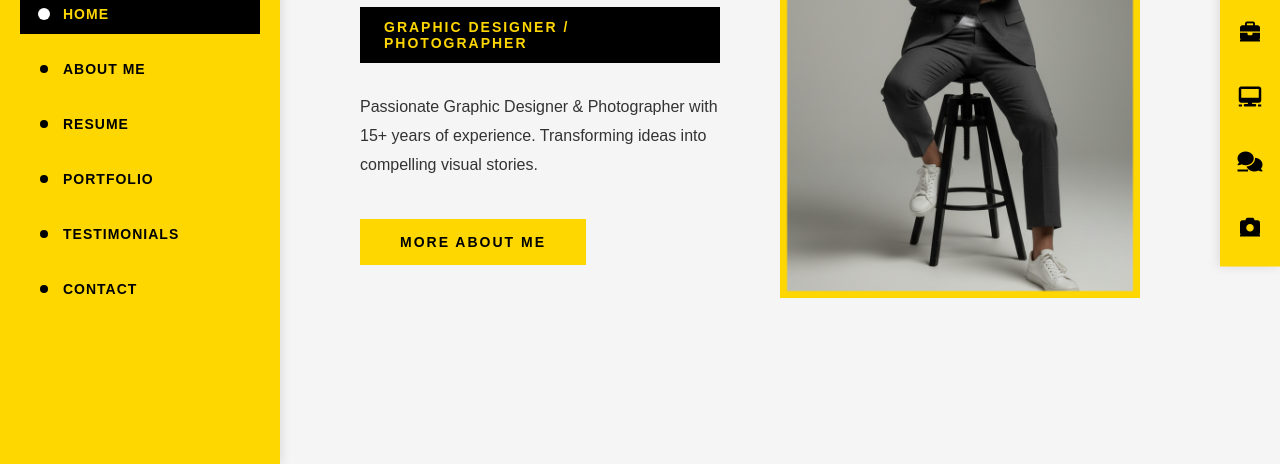
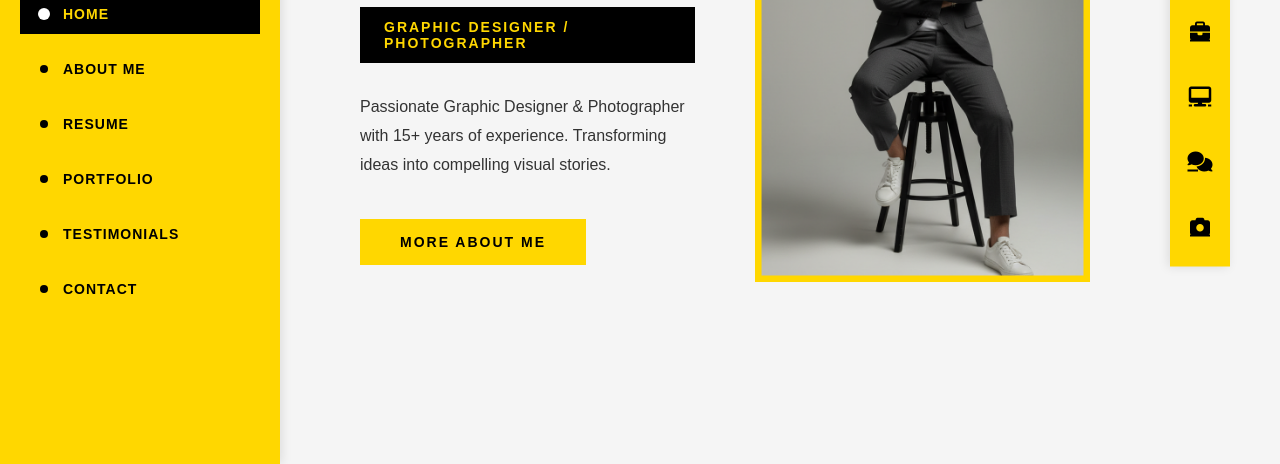
Before and after one commit to abdulahadofficial432-arch/PBA, a website: page index.html in a window 1280 px wide. Shown: the part 336-800 px from the top of the page. Drawn offline with Linux system fonts and the light colour scheme.

Commit message:
Update styles.css

```diff
--- a/styles.css
+++ b/styles.css
@@ -155,7 +155,7 @@ body.home-active {
 /* Right Icon Bar */
 .right-bar {
     position: fixed;
-    right: 0;
+    right: 50px;
     top: 50%;
     transform: translateY(-50%);
     width: 60px;
@@ -190,11 +190,11 @@ body.home-active {
 /* Main Content */
 .main-content {
     margin-left: 280px;
-    margin-right: 60px;
+    margin-right: 110px;
     min-height: 100vh;
     position: relative;
     overflow: hidden;
-    width: calc(100% - 340px);
+    width: calc(100% - 390px);
     max-width: 100%;
 }
 
```
